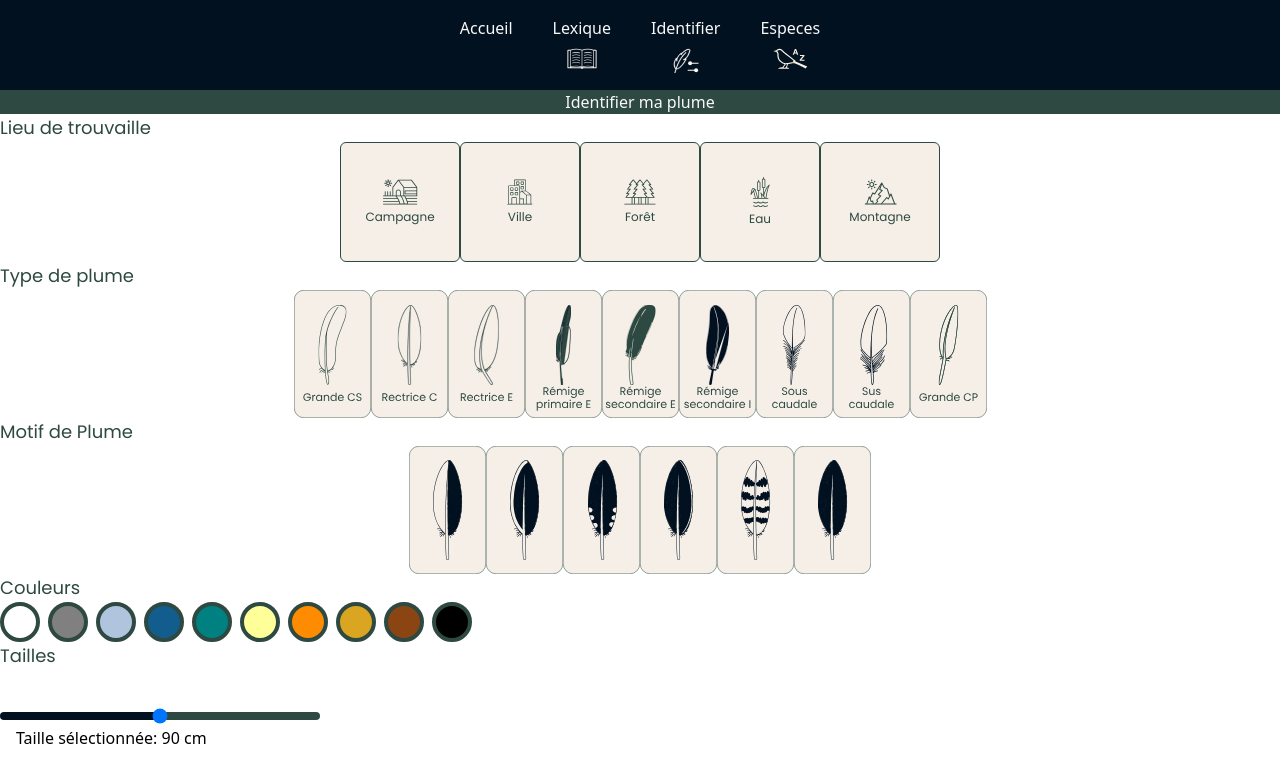
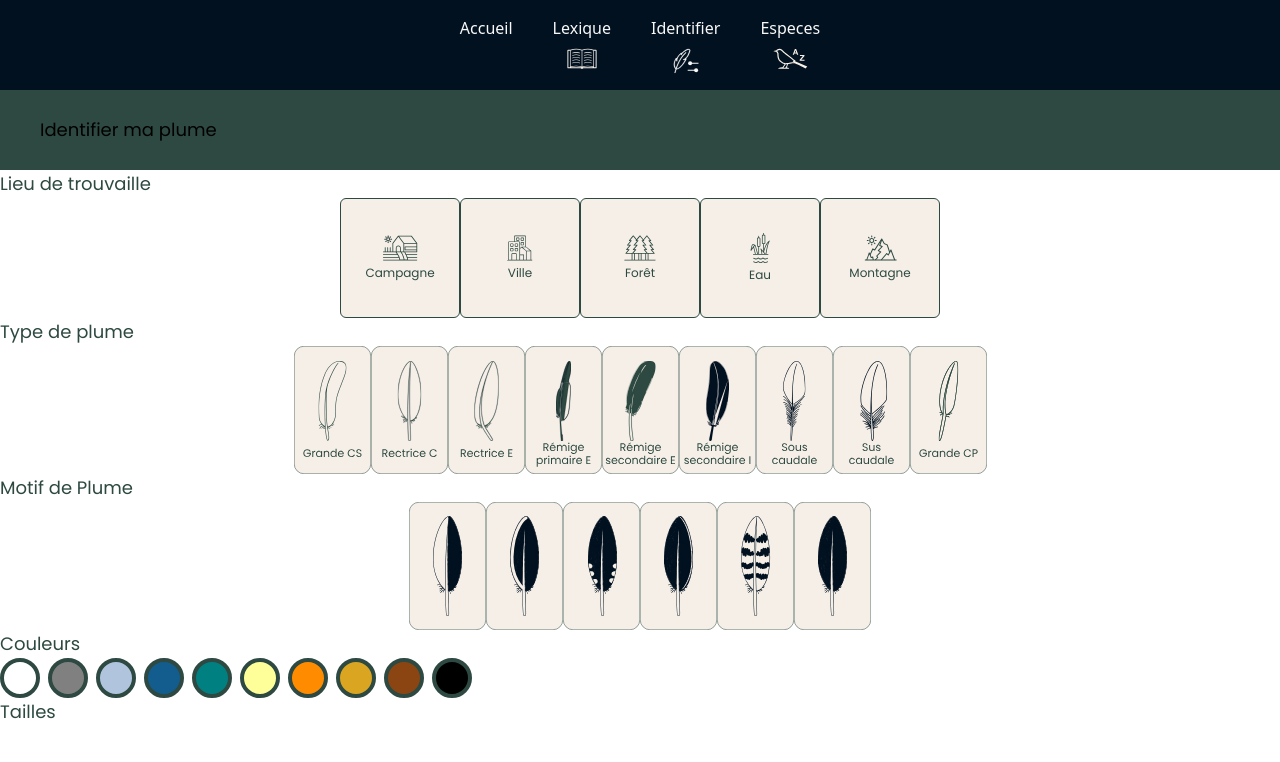
Before and after one commit to MicroTarion/ProjetPlumes, a React (Vite) app in the folder plumes-projet-front/: page /identifier in a window 1280 px wide. Shown: the top 762 px of the page. Built offline with nearby package versions, Linux system fonts and the light colour scheme; no server answers.

Commit message:
commit changements css composant birdResults

```diff
--- a/plumes-projet-front/index.html
+++ b/plumes-projet-front/index.html
@@ -1,16 +1,21 @@
 <!DOCTYPE html>
 <html lang="en">
+
 <head>
   <meta charset="UTF-8" />
   <link rel="icon" type="image/svg+xml" href="/vite.svg" />
   <meta name="viewport" content="width=device-width, initial-scale=1.0" />
   <link rel="preconnect" href="https://fonts.googleapis.com" />
   <link rel="preconnect" href="https://fonts.gstatic.com/" crossorigin />
-    <link href="https://fonts.googleapis.com/css2?family=Poppins&display=swap" rel="stylesheet" />
+  <link rel="preconnect" href="https://fonts.googleapis.com">
+  <link rel="preconnect" href="https://fonts.gstatic.com" crossorigin>
+  <link href="https://fonts.googleapis.com/css2?family=Poppins&family=Quantico:ital@0;1&display=swap" rel="stylesheet">
   <title>Projet Plumes</title>
 </head>
+
 <body>
   <div id="root"></div>
   <script type="module" src="/src/main.jsx"></script>
 </body>
+
 </html>
--- a/plumes-projet-front/src/components/cards/BirdResult.jsx
+++ b/plumes-projet-front/src/components/cards/BirdResult.jsx
@@ -1,4 +1,5 @@
 import DatavizCards from "./DatavizCards";
+import TitleBarre from "../common/TitleBarre";
 import { ReactSVG } from "react-svg";
 import { Navigate } from "react-router-dom";
 import { useState, useEffect } from "react";
@@ -9,6 +10,7 @@ const port = "http://localhost:5000/";
 const BirdResult = () => {
 
   const imagePath = `/lieux/icon-ville.svg`;
+  const vectorPath = `/logo/vector.svg`;
 
   const location = useLocation();
 
@@ -72,17 +74,14 @@ const BirdResult = () => {
 
   return (
     <>
-    <div className="bg-blanc-tourterelle border border-noir-corbeau w-full h-[10vh] flex flex-row items-center">
-      <img src="logo/vector.svg" alt="logo pour retour aux résultats" className="m-6 color-ui-vert-naturaliste" />
-      <h3 className="font-poppins font-semibold text-ui-vert-naturaliste">Retour aux résultats</h3>
-    </div>
+    <TitleBarre />
 
-    <div className="flex flex-col items-center text-ui-blanc-plume bg-vert-naturaliste w-full lg:w-3/5 xl:w-4/5 rounded-bl-xl rounded-br-xl">
+    <div className="flex flex-col items-center text-ui-blanc-plume bg-vert-naturaliste w-full lg:w-[70vw] xl:w-4/5 rounded-bl-xl rounded-br-xl mb-8">
       <div className="flex flex-col items-center m-0">
 
         <div className="relative">
           <img
-            className="w-[50vh] h-[40vh] object-cover border border-noir rounded-bl-xl rounded-br-xl"
+            className="w-[92vw] h-[35vh] lg:w-[60vw] lg:h-[50vh] xl:w-[50vw] xl:h-[60vh]  object-cover border border-noir rounded-bl-xl rounded-br-xl"
             src="main-image-url.jpg"
             alt="Main Bird Image"
           />
@@ -96,8 +95,8 @@ const BirdResult = () => {
           </div>
         </div>
 
-        <div className="text-ui-vert-naturaliste bg-blanc-tourterelle p-4 lg:p-6 w-[40vh] h-[20vh] object-cover border border-noir rounded-bl-xl rounded-br-xl">
-          <h1 className="font-f37-attila text-xl">Geai des bois</h1>
+        <div className="text-ui-vert-naturaliste bg-blanc-tourterelle p-4 lg:p-6 w-[82vw] h-[18vh] lg:w-[45vw] lg:h-[19vh] xl:w-[40vw] xl:h-[20vh] object-cover border border-noir rounded-bl-xl rounded-br-xl">
+          <h1 className="font-quantico text-xl">Geai des bois</h1>
           <h4 className="font-poppins text-0.8125rem italic">nom scientifique</h4>
           <p className="text-poppins text-0.8125rem">Famille :</p>
           <p className="text-poppins text-0.8125rem">Ordre :</p>
--- a/plumes-projet-front/src/components/common/TitleBarre.jsx
+++ b/plumes-projet-front/src/components/common/TitleBarre.jsx
@@ -1,10 +1,47 @@
+import { useLocation } from 'react-router-dom';
 import Typography from "../common/Typography";
 
 const TitleBarre = () => {
+  const location = useLocation();
+  const currentPath = location.pathname;
+
+  let variant = "noir-corbeau";
+  let text = "Lexique de la plume";
+  let reverse = false;
+  let bgColorClass = "bg-blanc-tourterelle"
+
+  // Condition pour déterminer la variante, le texte et la valeur de reverse en fonction du chemin actuel
+  if (currentPath === "/lexique") {
+    variant = "noir-corbeau";
+    text = "Lexique de la plume";
+  } else if (currentPath === "/identifier") {
+    variant = "noir-corbeau";
+    text = "Identifier ma plume";
+    reverse = true;
+    bgColorClass = reverse ? "bg-vert-naturaliste" : "bg-blanc-tourterelle"; // Changer la couleur de fond pour la page "Identifier"
+  } else if (currentPath === "/especes") {
+    variant = "noir-corbeau";
+    text = "Toutes les espèces d'oiseaux";
+  } else if (currentPath === "/resultat") {
+    variant = "vert-naturaliste";
+    text = (
+      <div className="flex items-center">
+        <img
+          src="logo/vector.svg"
+          alt="logo pour retour aux résultats"
+          className="m-6 color-ui-vert-naturaliste"
+        />
+        <span>Retour à l'identification</span>
+      </div>
+    );
+  }
+
   return (
-    <Typography Tag="h3" variant="noir-corbeau" style={{ color: '#2D4941' }} >
-      Lexique de la plume
-    </Typography>
+    <div className={`w-full h-[10vh] flex flex-row items-center ${bgColorClass} w-screen p-10`}>
+      <Typography Tag="h3" variant={variant} reverse={reverse} customClasses="font-poppins text-lg">
+        {text}
+      </Typography>
+    </div>
   );
 }
 
--- a/plumes-projet-front/src/components/common/Typography.jsx
+++ b/plumes-projet-front/src/components/common/Typography.jsx
@@ -5,19 +5,9 @@ const Typography = ({ children, tag, variant, reverse, customClasses }) => {
   const Component = tag || "p";
 
   const className = clsx({
-    "text-noir-corbeau bg-blanc-plume": variant === "noir-corbeau" && !reverse,
-    "text-blanc-plume bg-noir-corbeau": variant === "noir-corbeau" && reverse,
-
-    "text-vert-naturaliste": variant === "vert-naturaliste",
-
-    "text-bleu-ciel bg-vert-naturaliste": variant === "bleu-ciel" && !reverse,
-    "text-vert-naturaliste bg-bleu-ciel": variant === "bleu-ciel" && reverse,
-
-    "text-blanc-tourterelle": variant === "blanc-tourterelle",
-    "text-blanc-plume bg-vert-naturaliste": variant === "blanc-plume",
-
-
-
+    "text-ui-noir-corbeau bg-ui-blanc-tourterelle": variant === "noir-corbeau" && !reverse,
+    "text-blanc-plume bg-ui-vert-naturaliste": variant === "noir-corbeau" && reverse,
+    "text-ui-vert-naturaliste bg-blanc-tourterelle": variant === "vert-naturaliste",
     "font-poppins text-lg text-ui-vert-naturaliste": tag === "h3",
     [customClasses]: customClasses,
   });
--- a/plumes-projet-front/src/index.css
+++ b/plumes-projet-front/src/index.css
@@ -26,6 +26,6 @@ svg path {
 }
 
 @font-face {
-  font-family: "f37-attila", sans-serif;
-  src: url("./assets/fonts/F37 Attila/F37Attila-Bold.ttf") format("truetype");
+  font-family: 'f37-attila', sans-serif;
+  src: url('./assets/fonts/F37 Attila/F37Attila-Bold.ttf') format('truetype');
 }
--- a/plumes-projet-front/src/pages/especes/index.jsx
+++ b/plumes-projet-front/src/pages/especes/index.jsx
@@ -2,6 +2,7 @@ import { useEffect, useState } from "react";
 import { FontAwesomeIcon } from "@fortawesome/react-fontawesome";
 import { faSearch } from "@fortawesome/free-solid-svg-icons";
 import Abecedaire from "../../components/common/Abecedaire";
+import TitleBarre from "../../components/common/TitleBarre";
 
 const port = "http://localhost:5000/";
 
@@ -95,25 +96,27 @@ const EspecesPage = () => {
 
   return (
     <div>
-      {/* Texte au-dessus de la barre de recherche */}
+      {/* Texte au-dessus de la barre de recherche
       <div className="bg-blanc-plume text-noir-corbeau p-2 text-lg font-bold font-poppins">
         Toutes les espèces d&apos;oiseaux:
-      </div>
+      </div> */}
+
+      <TitleBarre />
 
       {/* Moteur de recherche au-dessus de la lettre (fond blanc avec bordure verte) */}
       <div
-        className="bg-blanc-plume border-b p-2 flex items-center"
+        className="bg-blanc-tourterelle border-b px-10 pb-4 flex items-center"
         style={{ borderColor: "#008c8c" }}
       >
         <input
           type="text"
-          placeholder="Rechercher..."
+          placeholder="  Rechercher..."
           value={searchTerm}
           onChange={(e) => {
             setSelectedLetter("");
             setSearchTerm(e.target.value);
           }}
-          className="w-40 p-2 outline-none border-none bg-blanc-plume border-green-naturaliste"
+          className="w-40 p-2 outline-none bg-blanc-plume border border-ui-vert-naturaliste rounded-full"
         />
         <FontAwesomeIcon
           icon={faSearch}
--- a/plumes-projet-front/src/pages/identifier/index.jsx
+++ b/plumes-projet-front/src/pages/identifier/index.jsx
@@ -1,5 +1,6 @@
 import FindingLocationCards from "../../components/cards/FindingLocationCards";
 import Typography from "../../components/common/Typography";
+import TitleBarre from "../../components/common/TitleBarre";
 import ContainerButton from "./ContainerButton";
 import FeatherTypeCards from "../../components/cards/FeatherTypeCards";
 import { useState, useEffect } from "react";
@@ -127,13 +128,8 @@ const IdentifierPage = () => {
   return (
     <>
       <div>
-        <div className="bg-vert-naturaliste flex items-center justify-center vh-10 text-ui-blanc-plume">
 
-          <Typography tag="h2" variant="blanc-plume">
-
-            Identifier ma plume
-          </Typography>
-        </div>
+        <TitleBarre reverse={true} />
 
         <Typography tag="h3"> Lieu de trouvaille </Typography>
         <div className="flex flex-row items-center justify-center">
--- a/plumes-projet-front/src/pages/resultat/index.jsx
+++ b/plumes-projet-front/src/pages/resultat/index.jsx
@@ -8,7 +8,7 @@ const ResultatPage = () => {
 
 
     return (
-        <div className="flex flex-col items-center justify-center h-screen bg-vert-naturaliste bg-opacity-50">
+        <div className="flex flex-col items-center justify-center bg-vert-naturaliste bg-opacity-50">
             <BirdResult />
         </div>
     );
--- a/plumes-projet-front/tailwind.config.js
+++ b/plumes-projet-front/tailwind.config.js
@@ -46,6 +46,7 @@ export default {
       fontFamily: {
         "f37-attila": ["F37Attila", "sans-serif"],
         poppins: ["Poppins", "sans-serif"],
+        quantico: ["Quantico", "sans-serif"],
       },
       fontWeight: {
         medium: "500",
```
Lines whose indentation alone changed are shown as unchanged.
